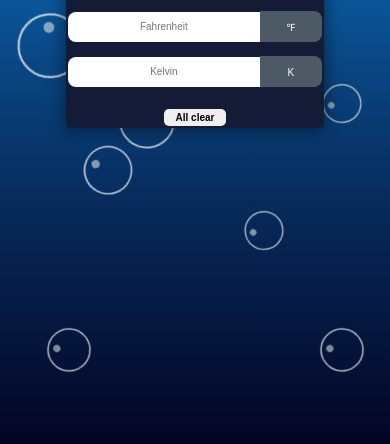
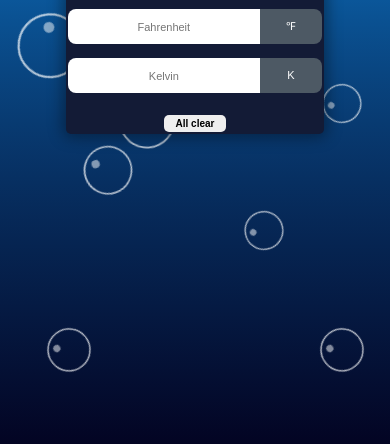
Before and after one commit to amansaini3/Temperature-converter, a plain HTML site: page index.html in a window 390 px wide. Shown: the part 400-844 px from the top of the page. Drawn offline with Linux system fonts and the light colour scheme.

Commit message:
Change in body color

```diff
--- a/style.css
+++ b/style.css
@@ -9,6 +9,7 @@ body{
     justify-content: center;
     min-height: 100vh;
     overflow: hidden;
+    background: #131b36;
 
 }
 .container{
@@ -110,10 +111,10 @@ input::-webkit-inner-spin-button{
     }
     .icon{
 
-        height: 31px;
+        height: 35px;
         line-height: 34px;
         padding: 0 12px;
-        font-size: 10px;
+        font-size: 11px;
     }
      h1{
         letter-spacing: 0.5px;
@@ -125,8 +126,8 @@ input::-webkit-inner-spin-button{
     }
     input{
 
-        height: 30px;
-        font-size: 10px;
+        height: 35px;
+        font-size: 11px;
         font-weight: 500;
         padding: 0 0px;
     }
```
